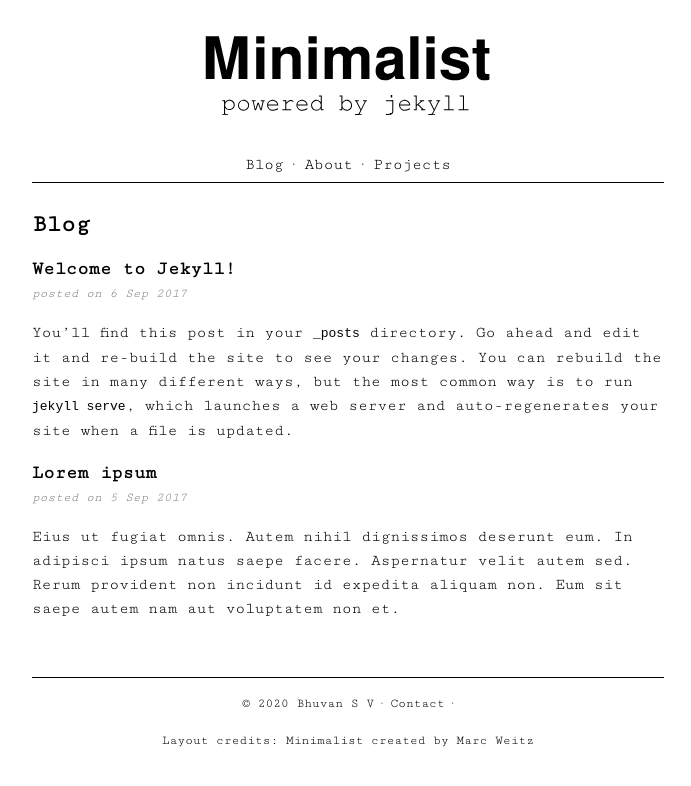
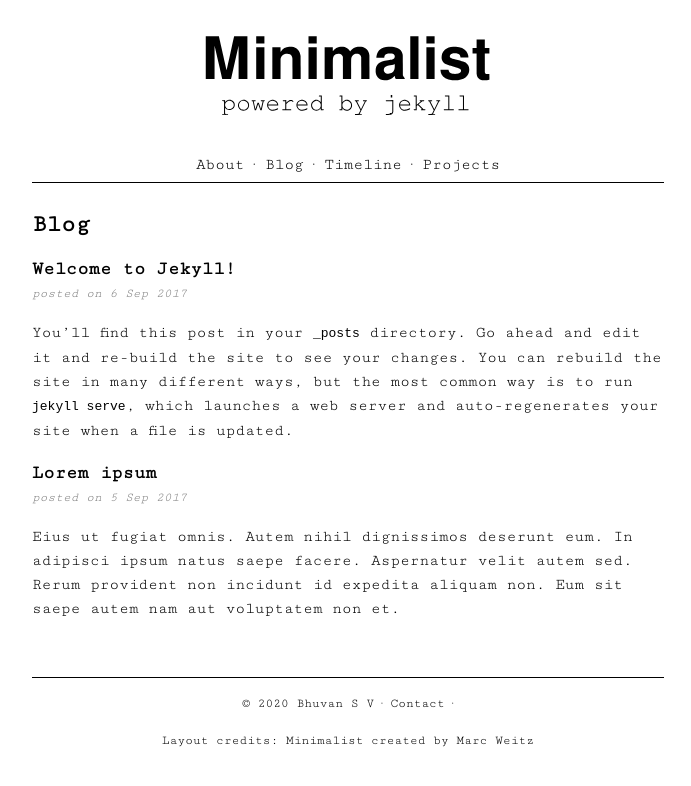
Before and after one commit to bhuvansv/bhuvansv.github.io, a Jekyll site: the page built from index.md, in a window 1280 px wide. Shown: the top 786 px of the page, without its empty margins (292-983 px from the left). Built offline with Jekyll 4.4.1, drawn with Linux system fonts in a browser that asks for light colours.

Commit message:
Update nav.html

```diff
--- a/_includes/nav.html
+++ b/_includes/nav.html
@@ -1,5 +1,6 @@
 <div id="nav">
-  <a href="{{site.url}}{{site.baseurl}}/">Blog</a> ·
   <a href="{{site.url}}{{site.baseurl}}/about/">About</a> ·
+  <a href="{{site.url}}{{site.baseurl}}/blog/">Blog</a> ·
+  <a href="{{site.url}}{{site.baseurl}}/timeline/">Timeline</a> ·
   <a href="{{site.url}}{{site.baseurl}}/projects/">Projects</a>
 </div>
```
